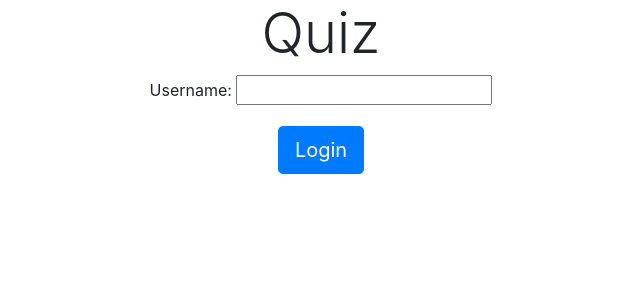
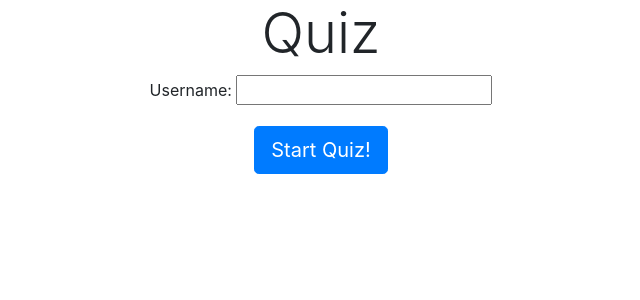
Before and after one commit to LWilsonDev/quiz, a Flask app: page / in a window 1280 px wide. Shown: the part 16-316 px from the top of the page, without its empty margins (319-959 px from the left). Run offline with Flask 2, Linux system fonts and the light colour scheme; some libraries are stand-ins or nearby versions.

Commit message:
result buttons

```diff
--- a/app.py
+++ b/app.py
@@ -25,11 +25,11 @@ def index():
      session.pop(key)
     if request.method == 'POST':
         session['username'] = request.form['username']
-        return redirect(request.form['username'])
+        return redirect(url_for('quiz'))
     return render_template('index.html')
 
-@app.route('/<username>', methods=['GET', 'POST'])
-def user(username):
+@app.route('/quiz', methods=['GET', 'POST'])
+def quiz():
     if "current_question" not in session:
         session["current_question"] = 1
         session["correct_answer_count"] = 0
@@ -38,7 +38,7 @@ def user(username):
         selected_answer = str(request.form['user_answer']).lower()
         check_answer(selected_answer)
         session["current_question"] += 1
-        redirect(username)
+        redirect(url_for('quiz'))
 
     if session["current_question"] > len(questions):
         #finished quiz
@@ -46,14 +46,21 @@ def user(username):
 
 
     return render_template('quiz.html',
-    username=username,
+    username=session['username'],
     question_number=session["current_question"],
     question=questions[session["current_question"]]['question'],
     )
 
 @app.route('/result', methods=['GET', 'POST'])
 def result():
-    if request.method == "GET":
+    if request.method == "POST":
+        if request.form['result_btn'] == 'again':
+            session['current_question'] = 1
+            session['correct_answer_count'] = 0
+            return redirect(url_for('quiz'))
+        elif request.form['result_btn'] == 'exit':
+            return redirect(url_for('index'))
+    else:
         if session['correct_answer_count'] < len(questions)/2:
             low_score = True
         else:
--- a/templates/index.html
+++ b/templates/index.html
@@ -8,7 +8,7 @@
         <label for='username'>Username:</label>
         <input type="text" id='username' name="username" />
         </div>
-        <button class='login btn btn-primary btn-lg'>Login</button>
+        <button class='login btn btn-primary btn-lg'>Start Quiz!</button>
     </form>
     </div>
 
--- a/templates/result.html
+++ b/templates/result.html
@@ -9,7 +9,7 @@
 <h2>You scored {{ user_score }} out of {{ total_questions }}</h2>
 
 <form method='POST'>
-    <button class="btn btn-success" name="again">Try Again?</button>
-    <button class="btn btn-danger" name="log_out">Log Out</button>
+    <button type='submit' class="btn btn-success" name="result_btn" value='again'>Try Again?</button>
+    <button type='submit' class="btn btn-danger" name="result_btn" value='exit'>Exit</button>
 </form>
 {% endblock %}
```
